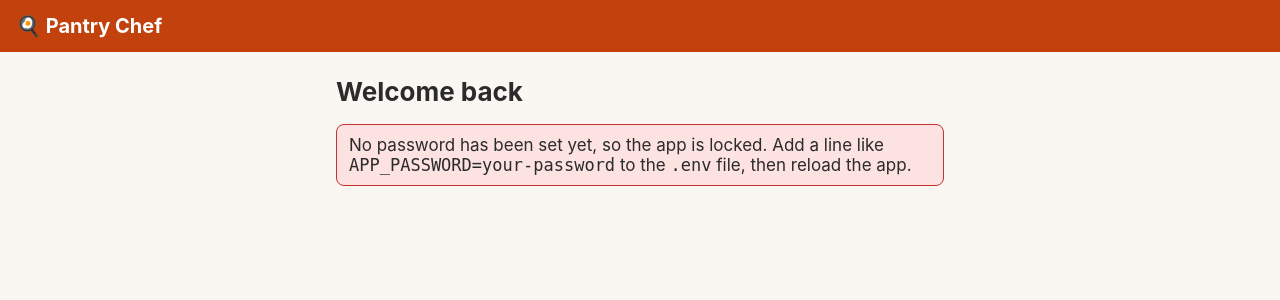
After one commit to louistaup1/Meal-planning-app, a Flask app: page /login in a window 1280 px wide. The commit adds this page. Shown: the top 300 px of the page. Run offline with Flask 3, Linux system fonts and the light colour scheme.

Commit message:
Lock the app behind a password set in .env
Co-Authored-By: Claude Opus 5.5 <noreply@anthropic.com>
Claude-Session: https://claude.ai/code/session_017iq3FMmj1rHiFEmpAhq1i3

```diff
--- a/app.py
+++ b/app.py
@@ -6,11 +6,14 @@ To start the app on your own computer: python app.py
 """
 
 import os
+import secrets
+from datetime import timedelta
 
 from dotenv import load_dotenv
-from flask import Flask, abort, flash, redirect, render_template, request, url_for
+from flask import Flask, abort, flash, redirect, render_template, request, session, url_for
 
 import database
+from auth import password_is_correct
 from pantry import (
     CATEGORIES,
     SUGGESTED_UNITS,
@@ -29,16 +32,65 @@ load_dotenv(os.path.join(PROJECT_FOLDER, ".env"))
 DEFAULT_DB_PATH = os.path.join(PROJECT_FOLDER, "pantry.db")
 
 
-def create_app(db_path=DEFAULT_DB_PATH):
+def create_app(db_path=DEFAULT_DB_PATH, password=None):
     app = Flask(__name__)
-    app.config["SECRET_KEY"] = os.environ.get("SECRET_KEY", "dev-only-secret")
+
+    # SECRET_KEY signs the "you are logged in" cookie. If it's missing from .env,
+    # we make up a random one, which is safe but logs you out whenever the app restarts.
+    secret_key = os.environ.get("SECRET_KEY", "")
+    if secret_key in ("", "change-me-to-something-long-and-random"):
+        secret_key = secrets.token_hex(32)
+    app.config["SECRET_KEY"] = secret_key
     app.config["DB_PATH"] = db_path
+
+    # The app password comes from .env (APP_PASSWORD). Tests pass their own.
+    if password is None:
+        password = os.environ.get("APP_PASSWORD", "")
+    app.config["APP_PASSWORD"] = password
+
+    # Stay logged in on this device for 90 days.
+    app.config["PERMANENT_SESSION_LIFETIME"] = timedelta(days=90)
 
     database.init_db(db_path)
 
     # Make these helpers usable inside the HTML templates.
     app.jinja_env.globals["expiry_status"] = expiry_status
     app.jinja_env.globals["format_quantity"] = format_quantity
+
+    # --- Password lock -----------------------------------------------------
+
+    @app.before_request
+    def require_login():
+        """Runs before every page. Sends you to the login page if needed."""
+        pages_open_to_everyone = ("login_page", "static")
+        if request.endpoint in pages_open_to_everyone:
+            return None
+        if session.get("logged_in"):
+            return None
+        return redirect(url_for("login_page"))
+
+    @app.route("/login", methods=["GET", "POST"])
+    def login_page():
+        password_missing = app.config["APP_PASSWORD"] == ""
+        error = None
+
+        if request.method == "POST" and not password_missing:
+            entered = request.form.get("password", "")
+            if password_is_correct(entered, app.config["APP_PASSWORD"]):
+                session.clear()
+                session["logged_in"] = True
+                session.permanent = True  # remember this device
+                return redirect(url_for("pantry_page"))
+            error = "That password isn't right."
+
+        return render_template("login.html", error=error, password_missing=password_missing)
+
+    @app.route("/logout", methods=["POST"])
+    def logout_action():
+        session.clear()
+        return redirect(url_for("login_page"))
+
+    # --- Pantry pages ------------------------------------------------------
 
     @app.route("/")
     def pantry_page():
--- a/static/style.css
+++ b/static/style.css
@@ -26,6 +26,20 @@ body {
 .top-bar {
   background: var(--accent);
   padding: 14px 16px;
+  display: flex;
+  justify-content: space-between;
+  align-items: center;
+}
+.top-bar form { margin: 0; }
+.logout {
+  background: none;
+  border: 1px solid rgba(255, 255, 255, 0.6);
+  border-radius: 6px;
+  color: white;
+  font-family: inherit;
+  font-size: 15px;
+  padding: 6px 10px;
+  cursor: pointer;
 }
 .logo {
   color: white;
@@ -56,12 +70,14 @@ h2 { font-size: 15px; text-transform: uppercase; letter-spacing: 0.05em; color:
   padding: 10px 12px;
   border-radius: 8px;
 }
-.errors {
+.errors,
+.errors-box {
   background: var(--expired);
   border: 1px solid var(--expired-border);
   padding: 10px 12px 10px 32px;
   border-radius: 8px;
 }
+.errors-box { padding: 10px 12px; }
 .empty { color: var(--muted); }
 
 /* Pantry list */
--- a/templates/base.html
+++ b/templates/base.html
@@ -11,6 +11,11 @@
 <body>
   <header class="top-bar">
     <a href="{{ url_for('pantry_page') }}" class="logo">🍳 Pantry Chef</a>
+    {% if session.get("logged_in") %}
+      <form method="post" action="{{ url_for('logout_action') }}">
+        <button type="submit" class="logout">Log out</button>
+      </form>
+    {% endif %}
   </header>
 
   <main>
--- /dev/null
+++ b/templates/login.html
@@ -0,0 +1,24 @@
+{% extends "base.html" %}
+
+{% block title %}Log in · Pantry Chef{% endblock %}
+
+{% block content %}
+  <h1>Welcome back</h1>
+
+  {% if password_missing %}
+    <p class="errors-box">
+      No password has been set yet, so the app is locked.
+      Add a line like <code>APP_PASSWORD=your-password</code> to the <code>.env</code> file,
+      then reload the app.
+    </p>
+  {% else %}
+    {% if error %}<p class="errors-box">{{ error }}</p>{% endif %}
+
+    <form method="post" class="item-form">
+      <label>Password
+        <input type="password" name="password" autocomplete="current-password" required autofocus>
+      </label>
+      <button type="submit" class="button primary">Log in</button>
+    </form>
+  {% endif %}
+{% endblock %}
```
Also changed, not shown: auth.py (added, +20 -0 lines), tests/test_auth.py (added, +47 -0 lines), tests/test_pages.py (+4 -2 lines), README.md, 1 other file.
